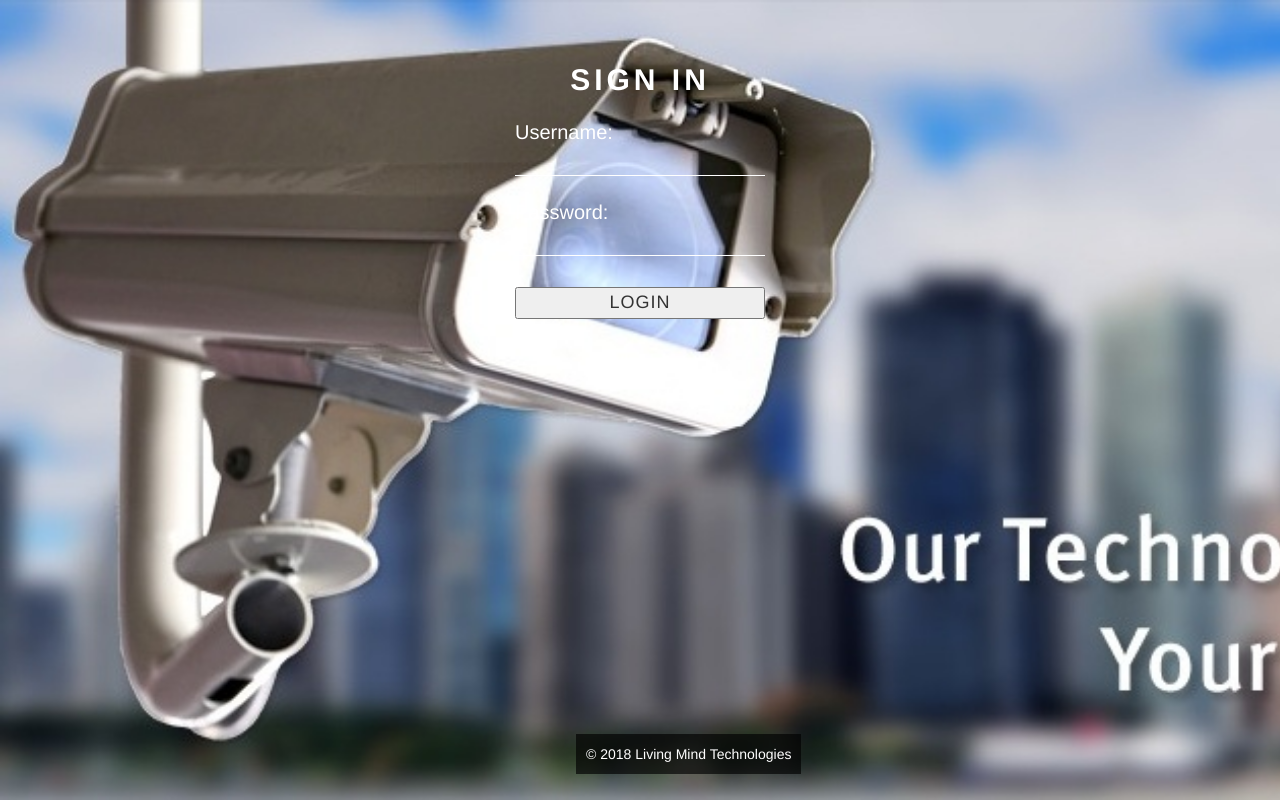
After one commit to amirunpri2018/security_surveillance, a Django app: page /accounts/login/ in a window 1280 px wide. The commit adds this page. Run offline with Django 3.2, Linux system fonts and the light colour scheme; some libraries are stand-ins or nearby versions.

Commit message:
authentication and login page

```diff
--- a/Server/my_project/settings.py
+++ b/Server/my_project/settings.py
@@ -135,10 +135,10 @@ USE_TZ = True
 
 STATIC_URL = '/static/'
 STATICFILES_DIRS = [
-    os.path.join(BASE_DIR, "static"),
+    os.path.join(BASE_DIR, "security_serveillance/static"),
 ]
 
 MEDIA_URL = '/media/'
 MEDIA_ROOT = os.path.join(BASE_DIR, 'security_serveillance/media')
 
-LOGIN_REDIRECT_URL = 'admin'
+LOGIN_REDIRECT_URL = '/'
--- a/Server/my_project/urls.py
+++ b/Server/my_project/urls.py
@@ -13,7 +13,7 @@ Including another URLconf
     1. Import the include() function: from django.conf.urls import url, include
     2. Add a URL to urlpatterns:  url(r'^blog/', include('blog.urls'))
 """
-from django.conf.urls import url
+from django.conf.urls import url, include
 from django.contrib import admin
 
 from django.conf import settings  # This import is for specifying the media url
@@ -29,7 +29,9 @@ admin.site.site_title = 'LMTech Insight'
 
 urlpatterns = [
     url(r'^admin/', admin.site.urls),
-    url(r'^lmtech/$', view.page_load, name='page_load'),
+    url(r'^$', view.page_load, name='page_load'),
     url(r'^predict/$', view.PredictImageObject.as_view()),
     url(r'^info/$', view.info_page, name='info_page'),
+    url(r'^accounts/', include('django.contrib.auth.urls'))
+
 ] + static(settings.MEDIA_URL, document_root=settings.MEDIA_ROOT)
--- /dev/null
+++ b/Server/security_serveillance/templates/registration/login.html
@@ -0,0 +1,226 @@
+<script src="//code.jquery.com/jquery-1.11.1.min.js"></script>
+<script src="https://ajax.googleapis.com/ajax/libs/jquery/3.2.1/jquery.min.js"></script>
+<link href="//netdna.bootstrapcdn.com/bootstrap/3.1.0/css/bootstrap.min.css" rel="stylesheet" id="bootstrap-css">
+<script src="//netdna.bootstrapcdn.com/bootstrap/3.1.0/js/bootstrap.min.js"></script>
+
+{% load static %}
+
+<style>
+body
+{
+    /*background: url('{{ image1.jpg }}') fixed;*/
+    /*background: ;*/
+    background-size: cover;
+    padding: 0;
+    margin: 0;
+}
+
+.wrap
+{
+    width: 100%;
+    height: 100%;
+    min-height: 100%;
+    position: absolute;
+    top: 0;
+    left: 0;
+    z-index: 99;
+}
+
+p.form-title
+{
+    /*font-family: 'Open Sans' , sans-serif;*/
+    font-size: 30px;
+    font-weight: 600;
+    text-align: center;
+    color:  #FFFFFF;
+    margin-top: 5%;
+    text-transform: uppercase;
+    letter-spacing: 4px;
+}
+
+h3.property
+{
+    font-size: 20px;
+    color:  #FFFFFF;
+
+}
+
+form
+{
+    width: 250px;
+    margin: 0 auto;
+}
+
+form.login input[type="text"], form.login input[type="password"]
+{
+    width: 100%;
+    margin: 0;
+    padding: 5px 10px;
+    background: 0;
+    border: 0;
+    border-bottom: 1px solid #FFFFFF;
+    outline: 10px;
+    font-style: italic;
+    font-size: 20px;
+    font-weight: 400;
+    letter-spacing: 1px;
+    margin-bottom: 5px;
+    color: #FFFFFF;
+    outline: 0;
+}
+
+form.login input[type="submit"]
+{
+    width: 100%;
+    font-size: 18px;
+    text-transform: uppercase;
+    font-weight: 500;
+    margin-top: 16px;
+    outline: 0;
+    cursor: pointer;
+    letter-spacing: 1px;
+}
+
+form.login input[type="submit"]:hover
+{
+    transition: background-color 0.5s ease;
+}
+
+form.login .remember-forgot
+{
+    float: left;
+    width: 100%;
+    margin: 10px 0 0 0;
+}
+form.login .forgot-pass-content
+{
+    min-height: 20px;
+    margin-top: 10px;
+    margin-bottom: 10px;
+}
+form.login label, form.login a
+{
+    font-size: 12px;
+    font-weight: 400;
+    color: #FFFFFF;
+}
+
+form.login a
+{
+    transition: color 0.5s ease;
+}
+
+form.login a:hover
+{
+    color: #2ecc71;
+}
+
+.pr-wrap
+{
+    width: 100%;
+    height: 100%;
+    min-height: 100%;
+    position: absolute;
+    top: 0;
+    left: 0;
+    z-index: 999;
+    display: none;
+}
+
+.show-pass-reset
+{
+    display: block !important;
+}
+
+.pass-reset
+{
+    margin: 0 auto;
+    width: 250px;
+    position: relative;
+    margin-top: 22%;
+    z-index: 999;
+    background: #FFFFFF;
+    padding: 20px 15px;
+}
+
+.pass-reset label
+{
+    font-size: 12px;
+    font-weight: 400;
+    margin-bottom: 15px;
+}
+
+.pass-reset input[type="email"]
+{
+    width: 100%;
+    margin: 5px 0 0 0;
+    padding: 5px 10px;
+    background: 0;
+    border: 0;
+    border-bottom: 1px solid #000000;
+    outline: 0;
+    font-style: italic;
+    font-size: 12px;
+    font-weight: 400;
+    letter-spacing: 1px;
+    margin-bottom: 5px;
+    color: #000000;
+    outline: 0;
+}
+
+.pass-reset input[type="submit"]
+{
+    width: 100%;
+    border: 0;
+    font-size: 14px;
+    text-transform: uppercase;
+    font-weight: 500;
+    margin-top: 10px;
+    outline: 0;
+    cursor: pointer;
+    letter-spacing: 1px;
+}
+
+.pass-reset input[type="submit"]:hover
+{
+    transition: background-color 0.5s ease;
+}
+.posted-by
+{
+    position: absolute;
+    bottom: 26px;
+    margin: 0 auto;
+    color: #FFF;
+    background-color: rgba(0, 0, 0, 0.66);
+    padding: 10px;
+    left: 45%;
+}
+</style>
+
+
+<body background="{% static "t1.jpg" %}";>
+
+{# <input type="hidden" id="response" name="variable" value="{{ message }}"> #}
+
+<div class="container">
+    <div class="row">
+        <div class="col-md-12">
+            <div class="wrap">
+                <p class="form-title">Sign In</p>
+                <form method="post" action={% url 'login' %} id="my_form" class="login">
+                    {% csrf_token %}
+					{% if form.errors %}
+					<script>
+					alert("Please verify your credentials!")
+					</script>
+					{% endif %}
+                    <h3 class="property">Username: {{ form.username }} </h3>
+                    <h3 class="property">Password: {{ form.password }} </h3>
+                    <input type="submit" value="login">
+                </form>
+            </div>
+        </div>
+    </div>
+    <div class="posted-by">&copy; 2018 Living Mind Technologies<a href="http://www.livingmindtech.com"</a></div>
+</div>
+</body>
```
Also changed, not shown: Server/security_serveillance/templates/security_serveillance/home_page.html (renamed from Server/security_serveillance/templates/home_page.html, +6 -4 lines), Server/security_serveillance/views.py (+11 -7 lines), Server/security_serveillance/static/image1.jpg (added), Server/security_serveillance/static/image2.jpg (added), Server/security_serveillance/static/t1.jpg (added), more_about_people_new.jpg (added).
